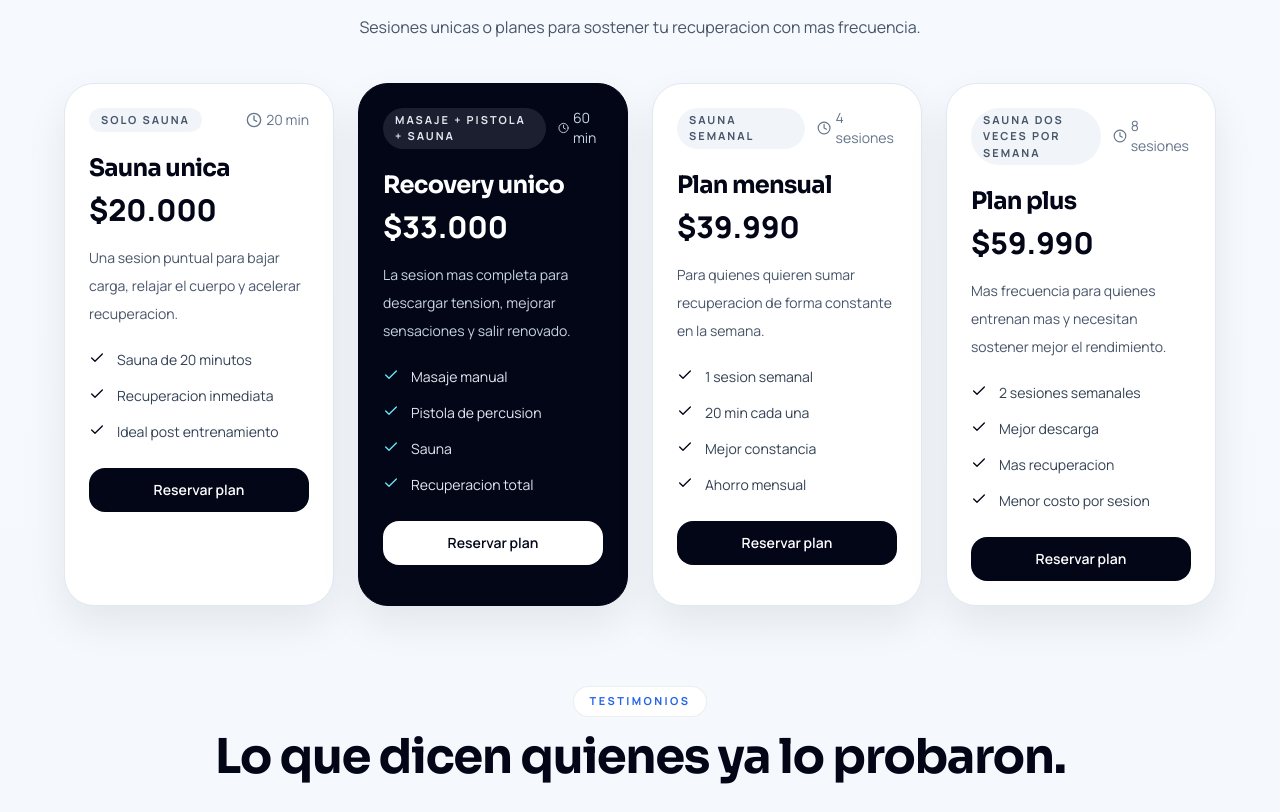
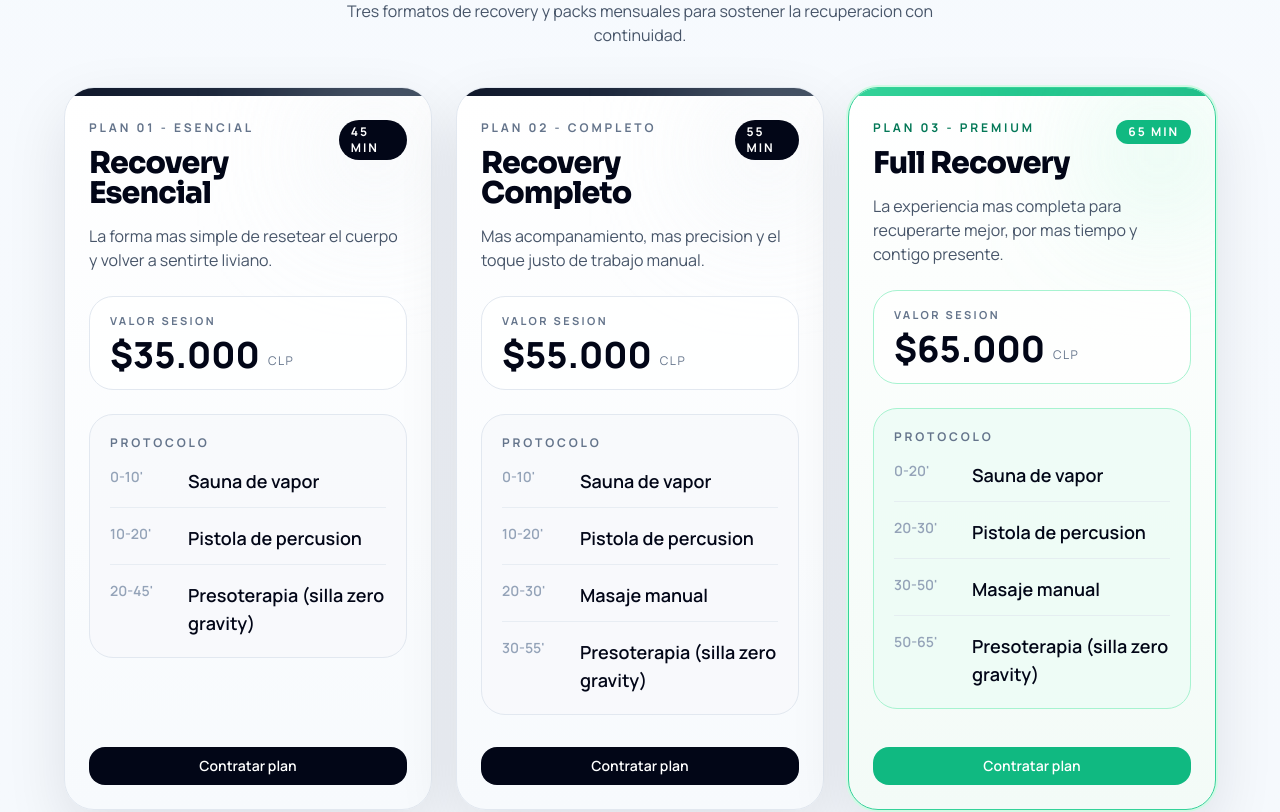
Before and after one commit to Grobier/fisiomov, a React (Vite) app: page /recovery in a window 1280 px wide. Shown: the part 1551-2363 px from the top of the page. Built offline with nearby package versions, Linux system fonts and the light colour scheme.

Commit message:
nuevo planes recovery

```diff
--- a/src/components/Recovery.jsx
+++ b/src/components/Recovery.jsx
@@ -1,47 +1,131 @@
 import React, { useEffect } from 'react'
 import { motion } from 'framer-motion'
-import { Check, ChevronLeft, Clock, Home, PlayCircle, Star } from 'lucide-react'
+import { ChevronLeft, Clock, Home, PlayCircle, Star } from 'lucide-react'
 import { Link, useNavigate } from 'react-router-dom'
 import Footer from './Footer'
 import WhatsAppFloat from './WhatsAppFloat'
 
 const plans = [
   {
-    title: 'Sauna unica',
-    subtitle: 'Solo sauna',
-    price: '$20.000',
-    duration: '20 min',
-    description: 'Una sesion puntual para bajar carga, relajar el cuerpo y acelerar recuperacion.',
-    features: ['Sauna de 20 minutos', 'Recuperacion inmediata', 'Ideal post entrenamiento'],
-    action: 'sauna_unica',
+    planLabel: 'Plan 01 - Esencial',
+    title: 'Recovery Esencial',
+    subtitle: 'La forma mas simple de resetear el cuerpo y volver a sentirte liviano.',
+    price: '$35.000',
+    duration: '45 min',
+    action: 'esencial',
+    protocol: [
+      {
+        range: '0-10',
+        step: 'Sauna de vapor',
+        detail: 'Apertura termica, vasodilatacion inicial',
+        type: 'pasivo',
       },
       {
-    title: 'Recovery unico',
-    subtitle: 'Masaje + pistola + sauna',
-    price: '$33.000',
-    duration: '60 min',
-    description: 'La sesion mas completa para descargar tension, mejorar sensaciones y salir renovado.',
-    features: ['Masaje manual', 'Pistola de percusion', 'Sauna', 'Recuperacion total'],
-    action: 'recovery_unico',
-    featured: true,
+        range: '10-20',
+        step: 'Pistola de percusion',
+        detail: 'Flush de metabolitos, zona de mayor carga del entrenamiento',
+        type: 'semi',
       },
       {
-    title: 'Plan mensual',
-    subtitle: 'Sauna semanal',
-    price: '$39.990',
-    duration: '4 sesiones',
-    description: 'Para quienes quieren sumar recuperacion de forma constante en la semana.',
-    features: ['1 sesion semanal', '20 min cada una', 'Mejor constancia', 'Ahorro mensual'],
-    action: 'basico',
+        range: '20-45',
+        step: 'Presoterapia (silla zero gravity)',
+        detail: 'Drenaje venoso y linfatico pasivo, cierre de sesion',
+        type: 'pasivo',
+      },
+    ],
   },
   {
-    title: 'Plan plus',
-    subtitle: 'Sauna dos veces por semana',
-    price: '$59.990',
-    duration: '8 sesiones',
-    description: 'Mas frecuencia para quienes entrenan mas y necesitan sostener mejor el rendimiento.',
-    features: ['2 sesiones semanales', 'Mejor descarga', 'Mas recuperacion', 'Menor costo por sesion'],
-    action: 'plus',
+    planLabel: 'Plan 02 - Completo',
+    title: 'Recovery Completo',
+    subtitle: 'Mas acompanamiento, mas precision y el toque justo de trabajo manual.',
+    price: '$55.000',
+    duration: '55 min',
+    action: 'completo',
+    protocol: [
+      {
+        range: '0-10',
+        step: 'Sauna de vapor',
+        detail: 'Apertura termica, preparacion fascial pre-masaje',
+        type: 'pasivo',
+      },
+      {
+        range: '10-20',
+        step: 'Pistola de percusion',
+        detail: 'Flush post-sauna, tejido preparado para masaje manual',
+        type: 'semi',
+      },
+      {
+        range: '20-30',
+        step: 'Masaje manual',
+        detail: 'Intervencion manual puntual para descargar las zonas con mayor tension',
+        type: 'activo',
+      },
+      {
+        range: '30-55',
+        step: 'Presoterapia (silla zero gravity)',
+        detail: 'Drenaje y cierre pasivo de sesion',
+        type: 'pasivo',
+      },
+    ],
+  },
+  {
+    planLabel: 'Plan 03 - Premium',
+    title: 'Full Recovery',
+    subtitle: 'La experiencia mas completa para recuperarte mejor, por mas tiempo y contigo presente.',
+    price: '$65.000',
+    duration: '65 min',
+    action: 'premium',
+    featured: true,
+    protocol: [
+      {
+        range: '0-20',
+        step: 'Sauna de vapor',
+        detail: 'Sesion termica extendida, maxima relajacion del SNC',
+        type: 'pasivo',
+      },
+      {
+        range: '20-30',
+        step: 'Pistola de percusion',
+        detail: 'Flush profundo, tejido optimamente preparado',
+        type: 'semi',
+      },
+      {
+        range: '30-50',
+        step: 'Masaje manual',
+        detail: 'Trabajo manual profundo, mas presente y mas protagonista en la sesion',
+        type: 'activo',
+      },
+      {
+        range: '50-65',
+        step: 'Presoterapia (silla zero gravity)',
+        detail: 'Drenaje extendido, cierre completo en reposo total',
+        type: 'pasivo',
+      },
+    ],
+  },
+]
+
+const monthlyPacks = [
+  {
+    title: 'Recovery Esencial x 4',
+    subtitle: '1 sesion por semana - 45 min',
+    savings: 'Ahorras $10.000',
+    price: '$130.000',
+    action: 'pack_esencial',
+  },
+  {
+    title: 'Recovery Completo x 4',
+    subtitle: '1 sesion por semana - 55 min',
+    savings: 'Ahorras $20.000',
+    price: '$200.000',
+    action: 'pack_completo',
+  },
+  {
+    title: 'Full Recovery x 4',
+    subtitle: '1 sesion por semana - 65 min - mejor valor mensual',
+    savings: 'Ahorras $30.000',
+    price: '$230.000',
+    action: 'pack_premium',
   },
 ]
 
@@ -82,10 +166,12 @@ const Recovery = () => {
     const phoneNumber = '56963352063'
     const messages = {
       default: 'Hola! Quiero reservar una sesion de recovery. Cuando podemos agendar?',
-      sauna_unica: 'Hola! Quiero reservar una sesion unica de sauna. Cuando podemos agendar?',
-      recovery_unico: 'Hola! Quiero reservar una sesion unica de recovery. Cuando podemos agendar?',
-      basico: 'Hola! Quiero contratar el plan mensual de recovery. Cuando podemos agendar?',
-      plus: 'Hola! Quiero contratar el plan plus de recovery. Cuando podemos agendar?',
+      esencial: 'Hola! Quiero reservar el plan Recovery Esencial. Cuando podemos agendar?',
+      completo: 'Hola! Quiero reservar el plan Recovery Completo. Cuando podemos agendar?',
+      premium: 'Hola! Quiero reservar el plan Full Recovery. Cuando podemos agendar?',
+      pack_esencial: 'Hola! Quiero contratar el pack Recovery Esencial x 4. Cuando podemos agendar?',
+      pack_completo: 'Hola! Quiero contratar el pack Recovery Completo x 4. Cuando podemos agendar?',
+      pack_premium: 'Hola! Quiero contratar el pack Full Recovery x 4. Cuando podemos agendar?',
     }
 
     trackEvent('click', 'whatsapp_button', serviceName, 1)
@@ -165,7 +251,7 @@ const Recovery = () => {
         <div className="container-max">
           <div className="mb-10 text-center">
             <span className="section-eyebrow">Por que recovery</span>
-            <h2 className="mt-4 text-4xl font-bold text-slate-950 md:text-5xl">Una recuperacion mas inteligente.</h2>
+            <h2 className="mt-4 text-3xl font-bold text-slate-950 md:text-4xl">Una recuperacion mas inteligente.</h2>
           </div>
 
           <div className="grid gap-6 md:grid-cols-3">
@@ -175,7 +261,7 @@ const Recovery = () => {
               { title: 'Sostiene rendimiento', text: 'Te ayuda a recuperar mejor para entrenar con mas continuidad.' },
             ].map((item) => (
               <div key={item.title} className="mesh-card p-7">
-                <p className="mb-3 text-sm font-bold uppercase tracking-[0.18em] text-slate-700">{item.title}</p>
+                <p className="mb-3 text-base font-bold uppercase tracking-[0.16em] text-slate-800">{item.title}</p>
                 <p className="text-sm leading-7 text-slate-600">{item.text}</p>
               </div>
             ))}
@@ -188,7 +274,7 @@ const Recovery = () => {
           <div className="rounded-[32px] border border-slate-200 bg-white p-6 shadow-[0_18px_40px_rgba(15,23,42,0.08)]">
             <div className="mb-5 flex items-center gap-3">
               <PlayCircle className="h-6 w-6 text-blue-600" />
-              <h3 className="text-2xl font-bold text-slate-950">Como el sauna apoya tu estado fisico</h3>
+              <h3 className="text-xl font-semibold text-slate-950 md:text-2xl">Como el sauna apoya tu estado fisico</h3>
             </div>
             <div className="aspect-video overflow-hidden rounded-[24px] bg-slate-900">
               <iframe
@@ -205,7 +291,7 @@ const Recovery = () => {
           <div className="rounded-[32px] border border-slate-200 bg-white p-6 shadow-[0_18px_40px_rgba(15,23,42,0.08)]">
             <div className="mb-5 flex items-center gap-3">
               <PlayCircle className="h-6 w-6 text-blue-600" />
-              <h3 className="text-2xl font-bold text-slate-950">Testimonio recovery</h3>
+              <h3 className="text-xl font-semibold text-slate-950 md:text-2xl">Testimonio recovery</h3>
             </div>
             <div className="aspect-video overflow-hidden rounded-[24px] bg-slate-900">
               <iframe
@@ -225,53 +311,145 @@ const Recovery = () => {
         <div className="container-max">
           <div className="mb-10 text-center">
             <span className="section-eyebrow">Planes</span>
-            <h2 className="mt-4 text-4xl font-bold text-slate-950 md:text-5xl">Elige el formato que mejor te acomoda.</h2>
-            <p className="mx-auto mt-4 max-w-2xl text-base leading-8 text-slate-600">
-              Sesiones unicas o planes para sostener tu recuperacion con mas frecuencia.
+            <h2 className="mt-4 text-3xl font-bold text-slate-950 md:text-4xl">Elige el formato que mejor te acomoda.</h2>
+            <p className="mx-auto mt-4 max-w-2xl text-sm leading-7 text-slate-600 md:text-base">
+              Tres formatos de recovery y packs mensuales para sostener la recuperacion con continuidad.
             </p>
           </div>
 
-          <div className="grid gap-6 md:grid-cols-2 xl:grid-cols-4">
-            {plans.map((plan) => (
-              <div
+          <div className="grid gap-6 xl:grid-cols-3">
+            {plans.map((plan, index) => (
+              <motion.div
                 key={plan.title}
-                className={`rounded-[30px] border p-6 shadow-[0_18px_40px_rgba(15,23,42,0.08)] ${
-                  plan.featured ? 'border-slate-950 bg-slate-950 text-white' : 'border-slate-200 bg-white text-slate-950'
+                initial={{ opacity: 0, y: 22 }}
+                whileInView={{ opacity: 1, y: 0 }}
+                viewport={{ once: true, amount: 0.25 }}
+                transition={{ duration: 0.45, delay: index * 0.08 }}
+                whileHover={{ y: -10, scale: 1.015 }}
+                className={`relative flex h-full flex-col overflow-hidden rounded-[30px] border p-0 shadow-[0_22px_60px_rgba(15,23,42,0.10)] ${
+                  plan.featured
+                    ? 'border-emerald-400 bg-[linear-gradient(180deg,#ffffff_0%,#f3fbf7_100%)] text-slate-950 ring-2 ring-emerald-100 transition-transform duration-300 hover:shadow-[0_32px_80px_rgba(16,185,129,0.24)]'
+                    : 'border-slate-200 bg-[linear-gradient(180deg,#ffffff_0%,#f7fafd_100%)] text-slate-950 transition-transform duration-300 hover:border-slate-300 hover:shadow-[0_30px_80px_rgba(15,23,42,0.16)]'
                 }`}
               >
-                <div className="mb-5 flex items-center justify-between gap-3">
-                  <span className={`rounded-full px-3 py-1 text-[11px] font-bold uppercase tracking-[0.18em] ${plan.featured ? 'bg-white/10 text-slate-200' : 'bg-slate-100 text-slate-600'}`}>
-                    {plan.subtitle}
-                  </span>
-                  <div className={`flex items-center gap-1 text-sm ${plan.featured ? 'text-slate-300' : 'text-slate-500'}`}>
-                    <Clock className="h-4 w-4" />
+                <div
+                  className={`h-2 w-full ${
+                    plan.featured ? 'bg-[linear-gradient(90deg,#34d399_0%,#10b981_100%)]' : 'bg-[linear-gradient(90deg,#0f172a_0%,#334155_100%)]'
+                  }`}
+                />
+
+                <div className="relative flex h-full flex-col p-6">
+                  <div className="pointer-events-none absolute right-0 top-0 h-28 w-28 rounded-full blur-3xl opacity-60">
+                    <div className={`h-full w-full ${plan.featured ? 'bg-emerald-200/70' : 'bg-slate-200/70'}`} />
+                  </div>
+
+                  <div className="relative z-10">
+                    <div className="flex items-start justify-between gap-4">
+                      <div>
+                        <p className={`text-xs font-bold uppercase tracking-[0.24em] ${plan.featured ? 'text-emerald-700' : 'text-slate-500'}`}>
+                          {plan.planLabel}
+                        </p>
+                        <h3 className="mt-3 text-3xl font-black leading-none text-slate-950">{plan.title}</h3>
+                      </div>
+
+                      <div
+                        className={`rounded-full px-3 py-1 text-xs font-bold uppercase tracking-[0.16em] ${
+                          plan.featured ? 'bg-emerald-500 text-white' : 'bg-slate-950 text-white'
+                        }`}
+                      >
                         {plan.duration}
                       </div>
                     </div>
 
-                <h3 className="text-2xl font-bold">{plan.title}</h3>
-                <p className={`mt-2 text-3xl font-extrabold ${plan.featured ? 'text-white' : 'text-slate-950'}`}>{plan.price}</p>
-                <p className={`mt-4 text-sm leading-7 ${plan.featured ? 'text-slate-300' : 'text-slate-600'}`}>{plan.description}</p>
+                    <p className="mt-4 max-w-[34ch] text-sm leading-6 text-slate-600 md:text-base">{plan.subtitle}</p>
 
-                <div className="mt-5 space-y-3">
-                  {plan.features.map((feature) => (
-                    <div key={feature} className="flex items-start gap-3">
-                      <Check className={`mt-0.5 h-4 w-4 shrink-0 ${plan.featured ? 'text-cyan-300' : 'text-slate-950'}`} />
-                      <p className={`text-sm leading-6 ${plan.featured ? 'text-slate-200' : 'text-slate-700'}`}>{feature}</p>
+                    <div
+                      className={`mt-6 flex items-end justify-between rounded-[24px] border px-5 py-4 ${
+                        plan.featured ? 'border-emerald-200 bg-white/80' : 'border-slate-200 bg-white/85'
+                      }`}
+                    >
+                      <div>
+                        <p className="text-[11px] font-bold uppercase tracking-[0.22em] text-slate-500">Valor sesion</p>
+                        <div className="mt-2 flex items-end gap-2">
+                          <p className="text-4xl font-black leading-none text-slate-950">{plan.price}</p>
+                          <p className="pb-1 text-xs uppercase tracking-[0.12em] text-slate-500">CLP</p>
+                        </div>
+                      </div>
+                    </div>
+
+                    <div
+                      className={`mt-6 rounded-[24px] border px-5 py-5 ${
+                        plan.featured ? 'border-emerald-200 bg-emerald-50/70' : 'border-slate-200 bg-slate-50/85'
+                      }`}
+                    >
+                      <p className="text-xs font-bold uppercase tracking-[0.24em] text-slate-500">Protocolo</p>
+                      <div className="mt-4 space-y-4">
+                        {plan.protocol.map((item) => (
+                          <div key={`${plan.title}-${item.range}-${item.step}`} className="grid grid-cols-[62px_1fr] gap-4 border-b border-slate-200/70 pb-3 last:border-b-0 last:pb-0">
+                            <p className="text-sm font-semibold text-slate-400">{item.range}'</p>
+                            <div>
+                              <p className="text-base font-semibold text-slate-950 md:text-lg">{item.step}</p>
+                            </div>
+                          </div>
+                        ))}
+                      </div>
+                    </div>
+                  </div>
+
+                  <div className="mt-auto pt-8">
+                    <button
+                      onClick={() => handleWhatsAppClick(plan.action)}
+                      className={`inline-flex w-full items-center justify-center rounded-2xl px-4 py-3 text-center text-sm font-semibold leading-none transition-all duration-300 ${
+                        plan.featured
+                          ? 'bg-emerald-500 text-white hover:bg-emerald-600 hover:shadow-[0_18px_40px_rgba(16,185,129,0.28)]'
+                          : 'bg-slate-950 text-white hover:bg-slate-900 hover:shadow-[0_18px_40px_rgba(15,23,42,0.22)]'
+                      }`}
+                    >
+                      Contratar plan
+                    </button>
+                  </div>
+                </div>
+              </motion.div>
+            ))}
+          </div>
+
+          <div className="mt-12">
+            <p className="text-sm font-bold uppercase tracking-[0.18em] text-slate-500">Packs mensuales</p>
+            <div className="mt-4 overflow-hidden rounded-[28px] border border-slate-200 bg-white shadow-[0_18px_40px_rgba(15,23,42,0.08)]">
+              {monthlyPacks.map((pack, index) => (
+                <div key={pack.title} className={`flex flex-col gap-4 px-6 py-5 md:flex-row md:items-center md:justify-between ${index !== monthlyPacks.length - 1 ? 'border-b border-slate-200' : ''}`}>
+                  <div>
+                    <p className="text-xl font-semibold text-slate-950 md:text-2xl">{pack.title}</p>
+                    <p className="mt-1 text-sm leading-6 text-slate-600 md:text-base">{pack.subtitle}</p>
+                  </div>
+                  <div className="flex min-w-[260px] flex-col items-start gap-3 md:items-end">
+                    <div className="flex items-baseline gap-4 md:justify-end">
+                      <p className="text-sm font-semibold uppercase tracking-[0.12em] text-emerald-600 md:text-base md:normal-case md:tracking-normal">{pack.savings}</p>
+                      <p className="text-2xl font-semibold text-slate-950">{pack.price}</p>
+                    </div>
+                    <button
+                      onClick={() => handleWhatsAppClick(pack.action)}
+                      className="inline-flex w-[160px] items-center justify-center rounded-full bg-slate-950 px-5 py-2.5 text-sm font-semibold text-white transition-colors hover:bg-slate-900"
+                    >
+                      Reservar pack
+                    </button>
+                  </div>
                 </div>
               ))}
             </div>
 
+            <div className="mt-5 flex flex-col gap-4 rounded-[24px] border border-slate-200 bg-white/80 px-5 py-5 md:flex-row md:items-center md:justify-between">
+              <div>
+                <p className="text-lg font-semibold text-slate-950">Consulta por servicio individual</p>
+                <p className="mt-1 text-sm leading-6 text-slate-600">Si quieres un servicio por si solo, escribeme y te ayudo a elegir la mejor opcion.</p>
+              </div>
               <button
-                  onClick={() => handleWhatsAppClick(plan.action)}
-                  className={`mt-6 inline-flex w-full items-center justify-center rounded-2xl px-5 py-3 text-sm font-semibold transition-colors ${
-                    plan.featured ? 'bg-white text-slate-950 hover:bg-slate-100' : 'bg-slate-950 text-white hover:bg-slate-900'
-                  }`}
+                onClick={() => handleWhatsAppClick('default')}
+                className="inline-flex items-center justify-center rounded-full bg-slate-950 px-5 py-2.5 text-sm font-semibold text-white transition-colors hover:bg-slate-900"
               >
-                  Reservar plan
+                Consultar
               </button>
             </div>
-            ))}
           </div>
         </div>
       </section>
@@ -280,7 +458,7 @@ const Recovery = () => {
         <div className="container-max">
           <div className="mb-10 text-center">
             <span className="section-eyebrow">Testimonios</span>
-            <h2 className="mt-4 text-4xl font-bold text-slate-950 md:text-5xl">Lo que dicen quienes ya lo probaron.</h2>
+            <h2 className="mt-4 text-3xl font-bold text-slate-950 md:text-4xl">Lo que dicen quienes ya lo probaron.</h2>
           </div>
 
           <div className="grid gap-6 md:grid-cols-2">
@@ -303,8 +481,8 @@ const Recovery = () => {
         <div className="container-max">
           <div className="rounded-[36px] border border-slate-200 bg-white px-8 py-14 text-center shadow-[0_18px_40px_rgba(15,23,42,0.08)]">
             <span className="section-eyebrow">Reserva tu sesion</span>
-            <h2 className="mt-4 text-4xl font-bold text-slate-950 md:text-5xl">Listo para recuperar mejor?</h2>
-            <p className="mx-auto mt-4 max-w-2xl text-base leading-8 text-slate-600">
+            <h2 className="mt-4 text-3xl font-bold text-slate-950 md:text-4xl">Listo para recuperar mejor?</h2>
+            <p className="mx-auto mt-4 max-w-2xl text-sm leading-7 text-slate-600 md:text-base">
               Escribeme y agendamos la opcion que mas sentido tenga para tu entrenamiento y tu cuerpo.
             </p>
             <div className="mt-8">
```
Lines whose indentation alone changed are shown as unchanged.
